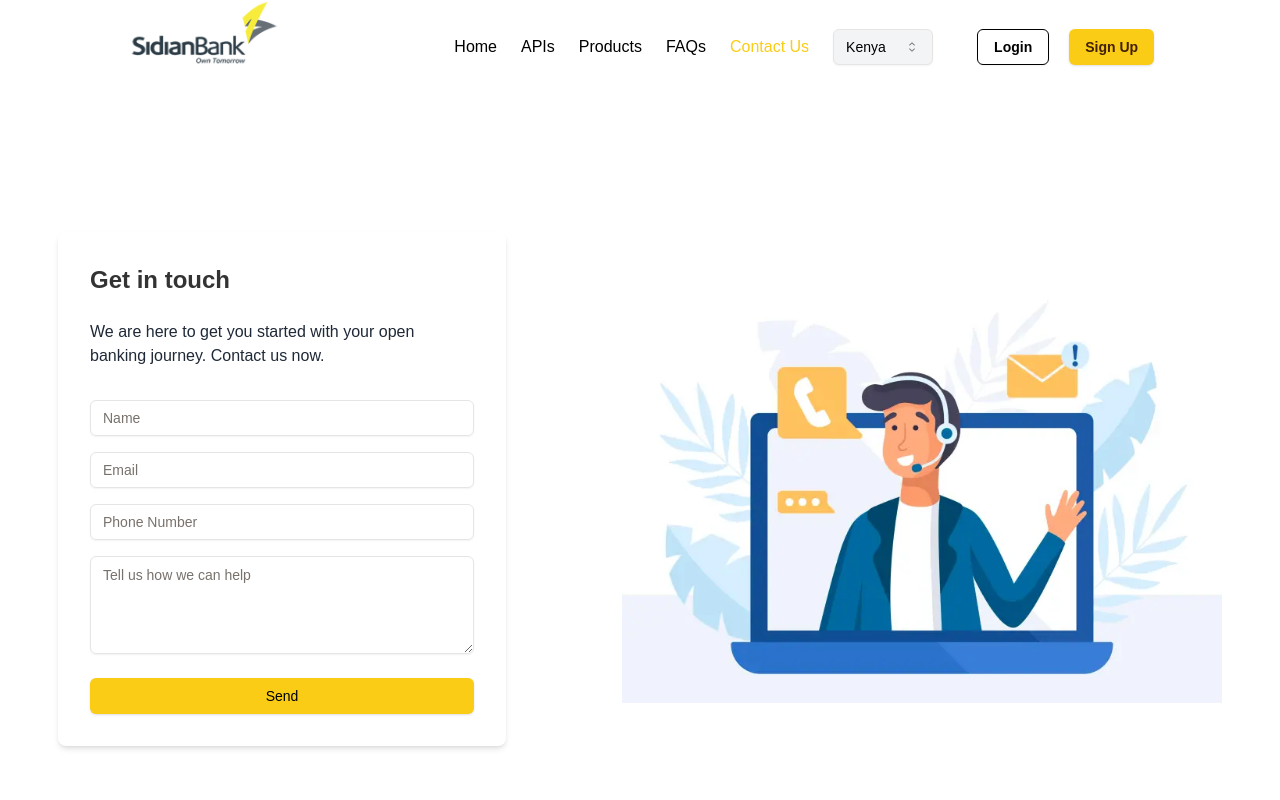
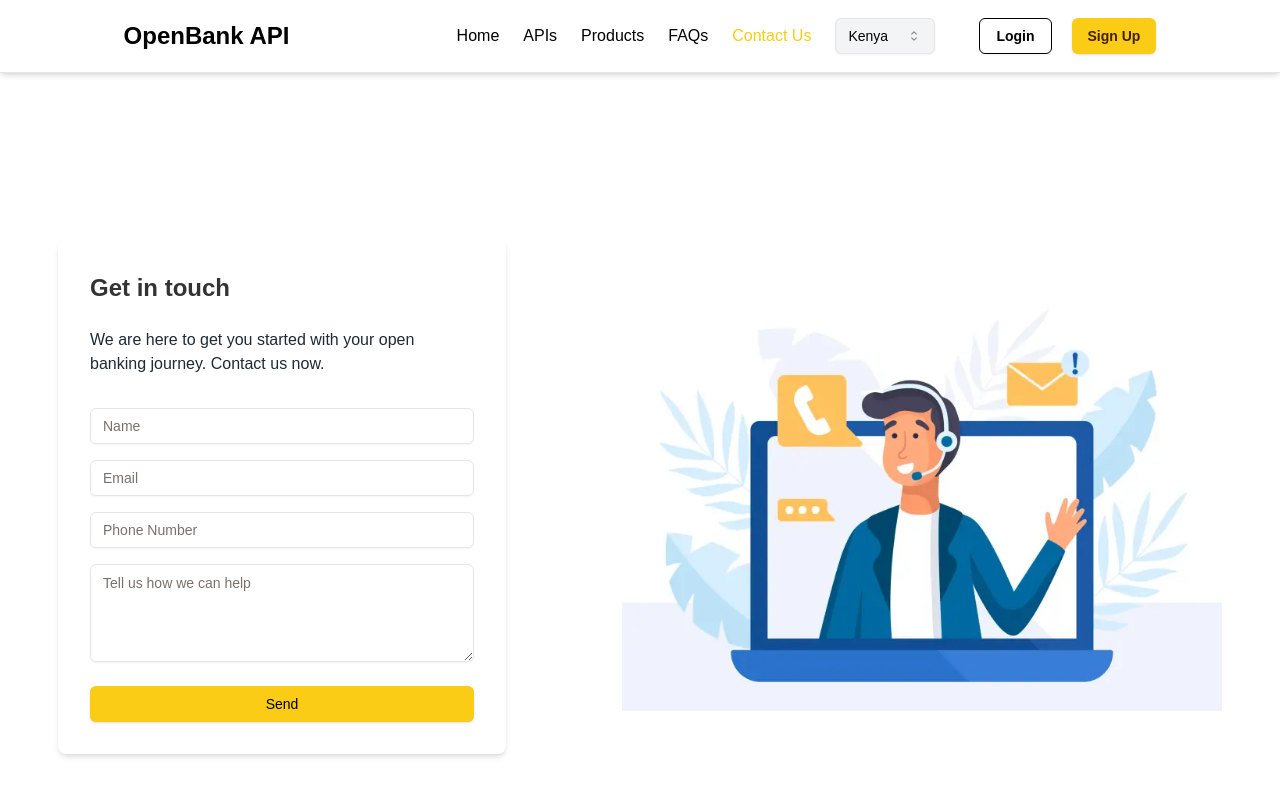
Before and after one commit to abhijayrajvansh/open-banking-second, a Next.js app: page /contact-us in a window 1280 px wide. Shown: the top 800 px of the page. Built offline with nearby package versions, Linux system fonts and the light colour scheme.

Commit message:
update: revert-back to normal home page and removed logo

```diff
--- a/app/page.tsx
+++ b/app/page.tsx
@@ -3,5 +3,6 @@ import React from "react";
 import SidianBankPage from "@/components/pages/SidianBankPage";
 
 export default function page() {
-  return <SidianBankPage />;
+  return <Home />
+  // return <SidianBankPage />;
 }
--- a/components/pages/Sidianbank.css
+++ b/components/pages/Sidianbank.css
@@ -1,4 +1,4 @@
-/* SidianBankPage.css */
+/* SidianBankPage.css
 
 h1 {
   @apply text-5xl text-gray-800 my-5 font-semibold
@@ -22,4 +22,4 @@ h5 {
 
 h6 {
   @apply text-lg text-gray-300 my-5 font-semibold
-}
+} */
--- a/components/structures/Header.tsx
+++ b/components/structures/Header.tsx
@@ -31,13 +31,9 @@ const Header = () => {
 
   return (
     // border-b shadow-md add this to down after removing the homepage
-    <div className="flex justify-around px-10 mb-6  items-end  bg-white text-black">
+    <div className="flex justify-around px-10 mb-6 border-b shadow-md  items-center bg-white text-black">
       <Link href={"/"}>
-        <img
-          src="/images/Sidian-bank-Logo-1.png"
-          alt="sidian-bank-logo"
-          className="h-[65px]"
-        />
+        <h1 className="text-2xl font-semibold py-5">OpenBank API</h1>
       </Link>
       <div className="flex items-center gap-5">
         <div className="flex items-center gap-6 mr-6">
```
